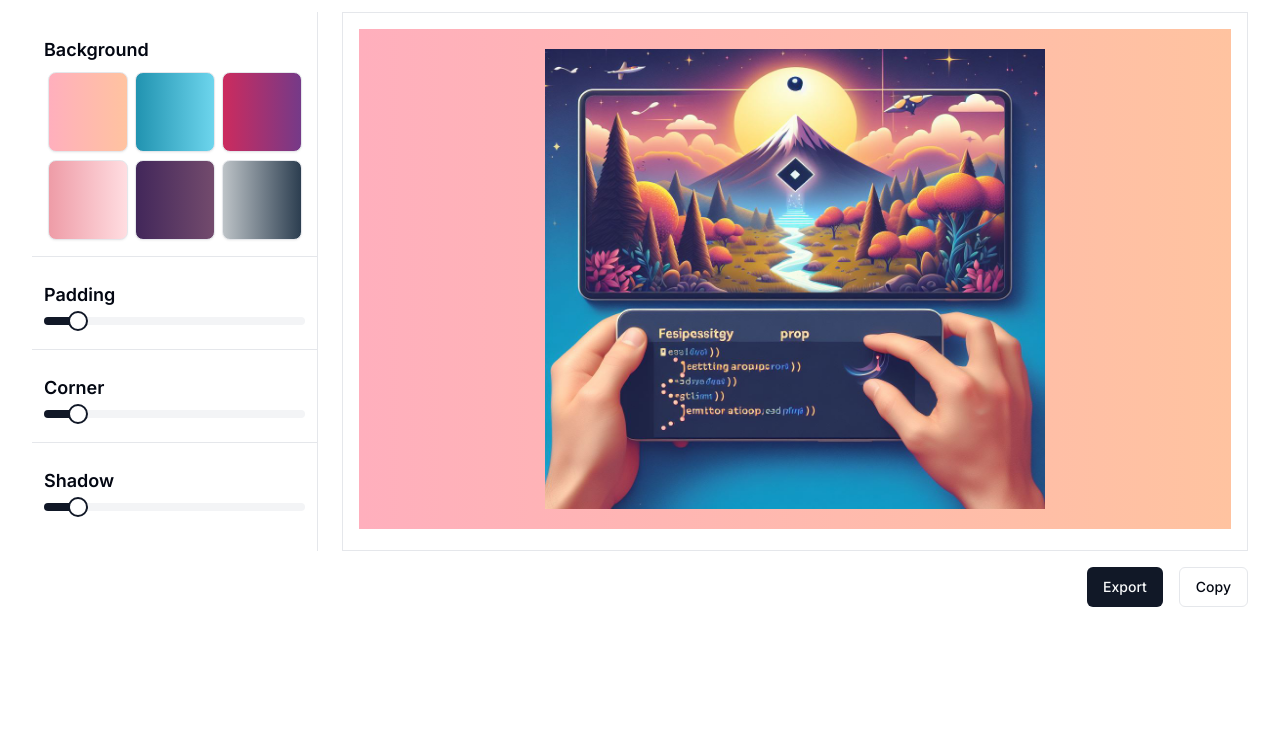
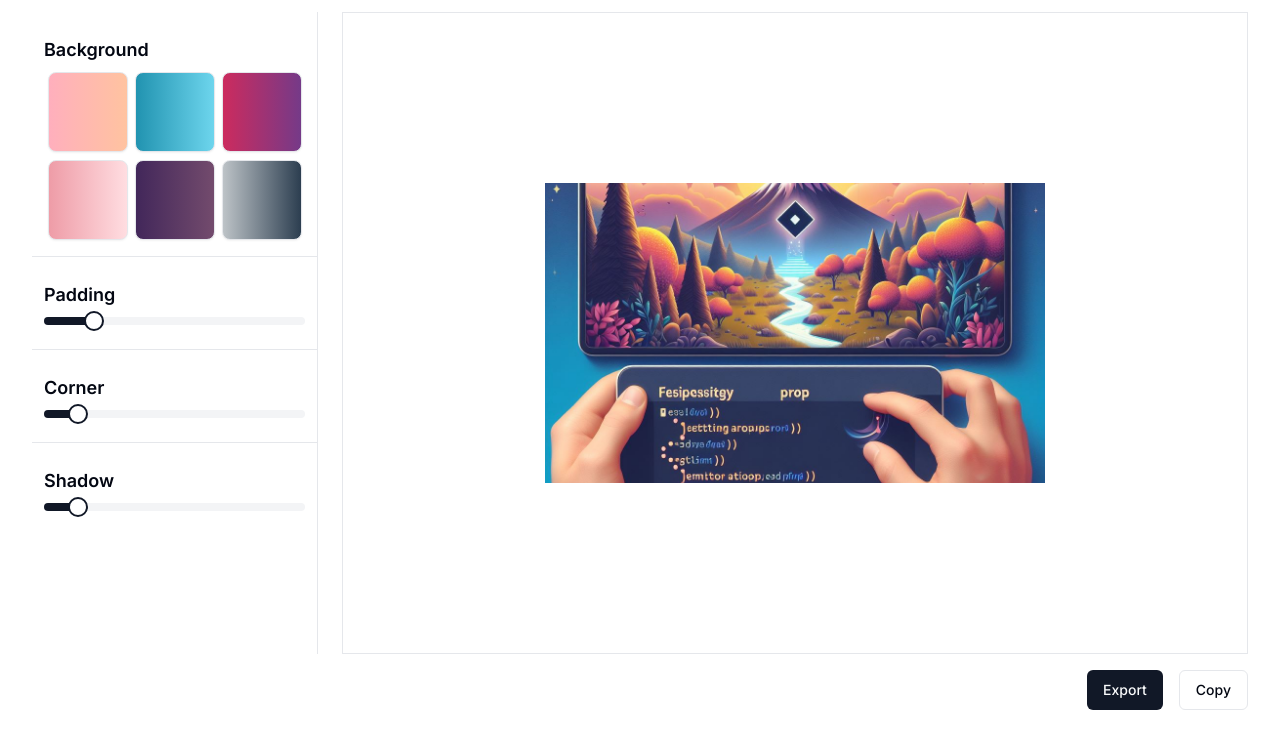
Before and after one commit to tricknguyen/mark-shot, a Next.js app: page / in a window 1280 px wide. Shown: the top 748 px of the page. Built offline with nearby package versions, Linux system fonts and the light colour scheme.

Commit message:
Using Jotai, completed apply setting to background Image 🧤

```diff
--- a/src/app/page.tsx
+++ b/src/app/page.tsx
@@ -5,6 +5,8 @@ import { ImageHandler } from "@/components/ImageHandler";
 import { Settings } from "@/components/Settings";
 import { useRef } from "react";
 import * as htmlToImage from "html-to-image";
+import { Provider } from "jotai";
+import { settingsStore } from "@/store/SettingStore";
 
 export default function Home() {
   const domEl = useRef(null);
@@ -21,16 +23,18 @@ export default function Home() {
   }
 
   return (
-    <main className="container py-3">
+    <main className="container py-3 100vh">
       <div className="grid">
 
         <div className="grid items-stretch gap-6 grid-cols-4">
-          <div className="col-span-1">
-            <Settings />
-          </div>
-          <div className="col-span-3">
-            <ImageHandler domEl={domEl} />
-          </div>
+          <Provider store={settingsStore}>
+            <div className="col-span-1 border-r ">
+              <Settings />
+            </div>
+            <div className="col-span-3 border">
+              <ImageHandler domEl={domEl} />
+            </div>
+          </Provider>
         </div>
 
         <div className="flex justify-end mt-4 h-1/2">
--- a/src/components/ImageHandler.tsx
+++ b/src/components/ImageHandler.tsx
@@ -1,20 +1,63 @@
-import { MutableRefObject, useRef } from "react";
+import { MutableRefObject } from "react";
 import Image from "next/image";
 import Designer from "../app/Designer.jpeg";
+import { useAtom } from "jotai";
+import { settingAttom } from "@/store/SettingStore";
 
 interface ImageHandlerProp {
     domEl?: MutableRefObject<null>
 }
 
 export function ImageHandler({ domEl }: ImageHandlerProp) {
-    return <div className="p-4 w-full h-full border" id="domEl" ref={domEl}>
-        <div className="w-full h-[500px]">
-            <div className="p-5 h-full flex justify-center" style={{ backgroundImage: "linear-gradient(90deg, #ffafbd 0%, #ffc3a0 100%)" }}>
+    const [settings, setSettings] = useAtom(settingAttom);
+
+
+    window.addEventListener("paste", handlePasteEvent);
+
+    function handlePasteEvent(event: ClipboardEvent) {
+        if (!event.clipboardData || !event.clipboardData.items.length) {
+            return;
+        }
+
+        const pastedItem = event.clipboardData.items[0];
+        if (pastedItem.type.indexOf('image') === -1) {
+            return; // Check for image type
+        }
+
+        const blob = pastedItem.getAsFile();
+
+        const reader = new FileReader();
+        if (blob) {
+            reader.readAsDataURL(blob);
+            reader.onloadend = () => {
+                const dataURL = reader.result;
+                const imageElement = document.createElement("img");
+
+                if (dataURL) {
+                    imageElement.src = dataURL.toString();
+                }
+                const pasteDiv = document.getElementById("wrapper");
+                pasteDiv?.appendChild(imageElement);
+            };
+        }
+    }
+
+    return <div className="p-4 h-[80vh] flex flex-col justify-center">
+        <div id="domEl" ref={domEl}>
+            <div id="wrapper" className="w-full flex-row items-center p-5 h-full flex justify-center" style={{
+                backgroundImage: settings.backgroundColor?.value,
+                padding: settings.padding
+            }}>
                 <Image
+                    style={{
+                        borderRadius: `${settings.corner}px`,
+                        boxShadow: `rgb(0 0 0 / 35%) 0px ${settings.shadow + 15}px ${settings.shadow + 25}px`,
+                        objectFit: "cover",
+                        maxWidth: 500,
+                        maxHeight: 300
+                    }}
                     src={Designer}
                     alt="Picture of the author"
-                    width={500}
-                    height={500}
                     priority
                 />
             </div>
--- a/src/components/Settings.tsx
+++ b/src/components/Settings.tsx
@@ -1,11 +1,34 @@
 import { colors } from "@/models/GradientLibrary";
 import { Card } from "./ui/card";
 import { Slider } from "./ui/slider";
+import { useAtom } from "jotai";
+import { settingAttom } from "@/store/SettingStore";
+import { ColorGradient } from "@/models/ColorGradient";
 
 export function Settings() {
+    const [settings, setSettings] = useAtom(settingAttom);
+
+    function onSelectColor(color: ColorGradient) {
+        setSettings({ ...settings, backgroundColor: {
+            title: color.from,
+            value: `linear-gradient(90deg, #${color.from} 0%, #${color.to} 100%)`
+        }})
+    }
+
+    function onSelectPadding(val: number) {
+        setSettings({ ...settings, padding: val});
+    }
+
+    function onSelectCorner(val: number) {
+        setSettings({ ...settings, corner: val});
+    }
+
+    function onSelectShadow(val: number) {
+        setSettings({ ...settings, shadow: val});
+    }
 
     return (
-        <div className="border-r py-4 lg:block">
+        <div className="py-4 lg:block">
             {/* Setting */}
             <div className="px-3 py-2 border-b">
                 <span className="text-lg font-semibold mb-2">Background</span>
@@ -13,7 +36,11 @@ export function Settings() {
                     {
                         colors.map((color, index) => {
                             return <div key={index} className="flex justify-center">
-                                <Card className="w-[80px] h-[80px] mb-2" style={{backgroundImage: `linear-gradient(90deg, #${color.from} 0%, #${color.to} 100%)`  }} />
+                                <Card
+                                    className="w-[80px] h-[80px] mb-2"
+                                    style={{backgroundImage: `linear-gradient(90deg, #${color.from} 0%, #${color.to} 100%)`  }}
+                                    onClick={() => {onSelectColor(color);}}
+                                />
                             </div>
                         })
                     }
@@ -22,17 +49,23 @@ export function Settings() {
 
             <div className="px-3 py-6 border-b ">
                 <h2 className="text-lg font-semibold mb-2">Padding</h2>
-                <Slider defaultValue={[10]} max={100} step={1} />
+                <Slider defaultValue={[50]} max={300} step={1} onValueChange={(val) => {
+                    onSelectPadding(val[0]);
+                }}/>
             </div>
 
             <div className="px-3 py-6 border-b ">
                 <h2 className="text-lg font-semibold mb-2">Corner</h2>
-                <Slider defaultValue={[10]} max={100} step={1} />
+                <Slider defaultValue={[10]} max={100} step={1} onValueChange={(val) => {
+                    onSelectCorner(val[0]);
+                }}/>
             </div>
 
             <div className="px-3 py-6">
                 <h2 className="text-lg font-semibold mb-2">Shadow</h2>
-                <Slider defaultValue={[10]} max={100} step={1} />
+                <Slider defaultValue={[10]} max={100} step={1} onValueChange={(val) => {
+                    onSelectShadow(val[0]);
+                }}/>
             </div>
         </div>
     );
--- /dev/null
+++ b/src/models/ColorGradient.ts
@@ -0,0 +1,4 @@
+export interface ColorGradient {
+    from: string;
+    to: string;
+}
--- a/src/store/SettingStore.ts
+++ b/src/store/SettingStore.ts
@@ -1,7 +1,6 @@
 import { Setting } from "@/models/Setting";
 import { atom, createStore } from "jotai";
 
-export const settingStore = createStore();
+export const settingAttom = atom({} as Setting);
 
-const settingAttom = atom({} as Setting);
-settingStore.set
+export const settingsStore = createStore();
```
Also changed, not shown: src/models/GradientLibrary.ts (+2 -5 lines), src/models/Setting.ts (+4 -4 lines).
